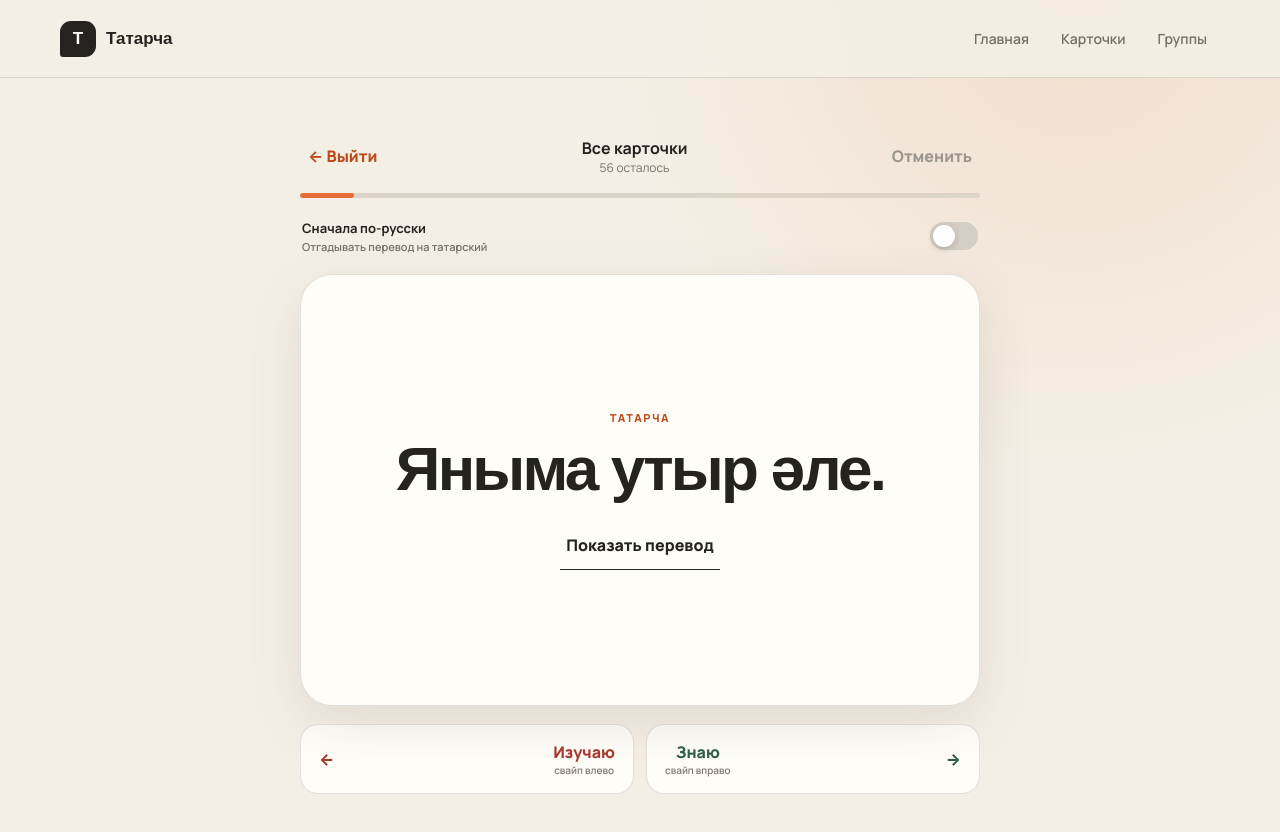
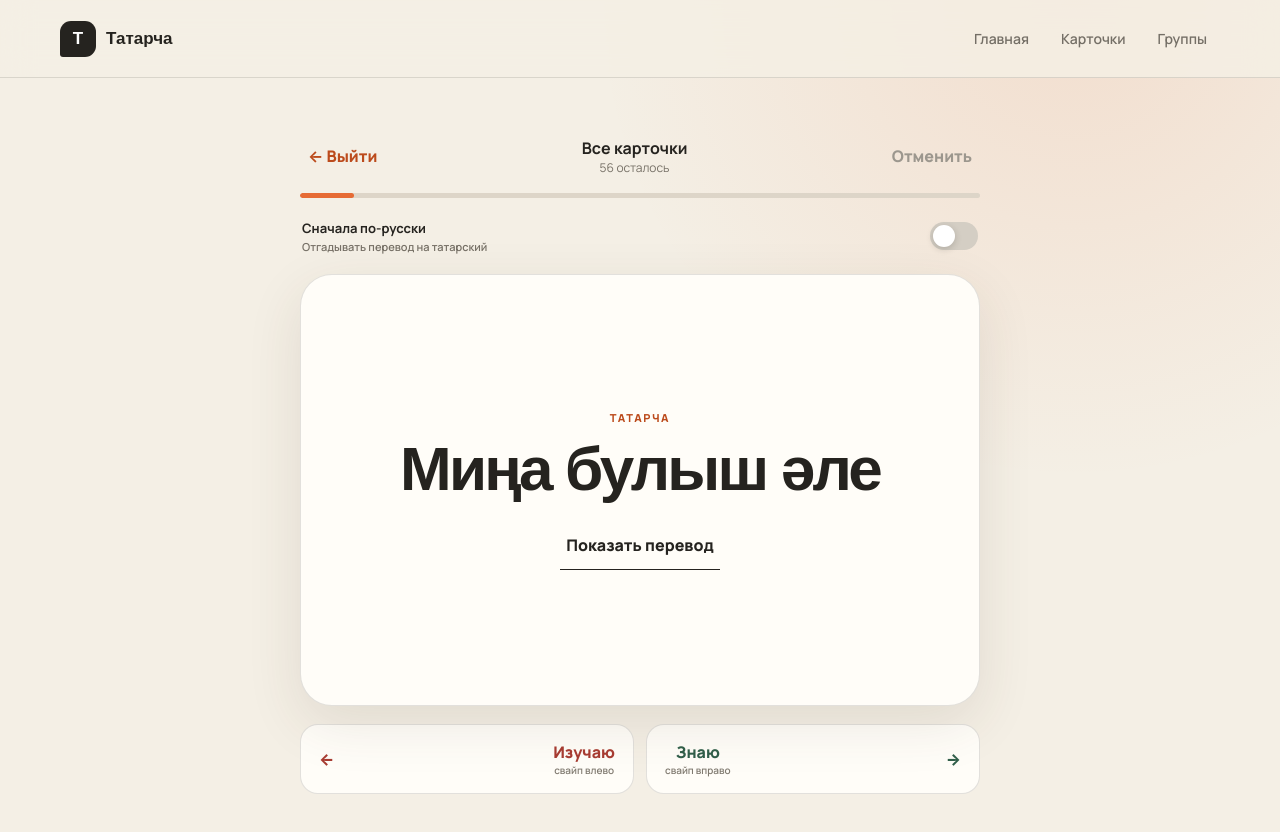
Before and after one commit to khusainovrm/tatar-cards, a React (Vite) app: page /study/group-all-cards in a window 1280 px wide. Shown: the top 832 px of the page. Built offline with nearby package versions, Linux system fonts and the light colour scheme; a web font is replaced by a local one.

Commit message:
Add shuffle logic and minimum repeat gap to study session handling with tests

```diff
--- a/src/features/study/domain/session.ts
+++ b/src/features/study/domain/session.ts
@@ -29,21 +29,31 @@ export interface StudySession extends SessionSnapshot {
 
 function priority(cardId: CardId, progress: Partial<Record<CardId, CardProgress>>, now: Date): number {
   const item = progress[cardId];
-  if (!item) return 1;
-  return new Date(item.dueAt).getTime() <= now.getTime() ? 0 : 2;
+  if (!item) return 0;
+  return new Date(item.dueAt).getTime() <= now.getTime() ? 1 : 2;
+}
+
+function shuffle<T>(items: readonly T[], random: () => number): T[] {
+  const result = [...items];
+  for (let index = result.length - 1; index > 0; index -= 1) {
+    const swapIndex = Math.floor(random() * (index + 1));
+    [result[index], result[swapIndex]] = [result[swapIndex]!, result[index]!];
+  }
+  return result;
 }
 
 export function createStudySession(
   cardIds: readonly CardId[],
   progress: Partial<Record<CardId, CardProgress>>,
-  now = new Date()
+  now = new Date(),
+  random: () => number = Math.random
 ): StudySession {
   const sourceCardIds = [...new Set(cardIds)];
   if (sourceCardIds.length === 0) throw new Error('В группе нет карточек для изучения');
-  const ordered = sourceCardIds
-    .map((id, index) => ({ id, index, priority: priority(id, progress, now) }))
-    .sort((a, b) => a.priority - b.priority || a.index - b.index)
-    .map(({ id }) => id);
+  const ordered = [0, 1, 2].flatMap((priorityValue) => shuffle(
+    sourceCardIds.filter((id) => priority(id, progress, now) === priorityValue),
+    random
+  ));
   const [currentCardId = null, ...queue] = ordered;
   return {
     sourceCardIds,
@@ -71,6 +81,7 @@ export function skipMissingCards(session: StudySession, existingIds: ReadonlySet
 
 const KNOWN_INTERVALS_MS = [86_400_000, 259_200_000, 604_800_000, 1_209_600_000, 2_592_000_000] as const;
 const LEARNING_INTERVAL_MS = 600_000;
+const MIN_REPEAT_GAP = 10;
 
 export function progressAfterRating(previous: CardProgress | undefined, rating: StudyRating, now = new Date()): CardProgress {
   const knownCount = previous?.knownCount ?? 0;
@@ -103,9 +114,8 @@ export function rateCurrentCard(
   };
   const nextQueue = [...session.queue];
   const learningRequeues = { ...session.learningRequeues };
-  if (rating === 'learning' && (learningRequeues[ratedId] ?? 0) === 0) {
-    const insertionIndex = nextQueue.length > 0 ? 1 : 0;
-    nextQueue.splice(insertionIndex, 0, ratedId);
+  if (rating === 'learning' && (learningRequeues[ratedId] ?? 0) === 0 && nextQueue.length >= MIN_REPEAT_GAP) {
+    nextQueue.push(ratedId);
     learningRequeues[ratedId] = 1;
   }
   const [currentCardId = null, ...queue] = nextQueue;
```
Also changed, not shown: 2 other files (tests, documents, lock files or other folders).
